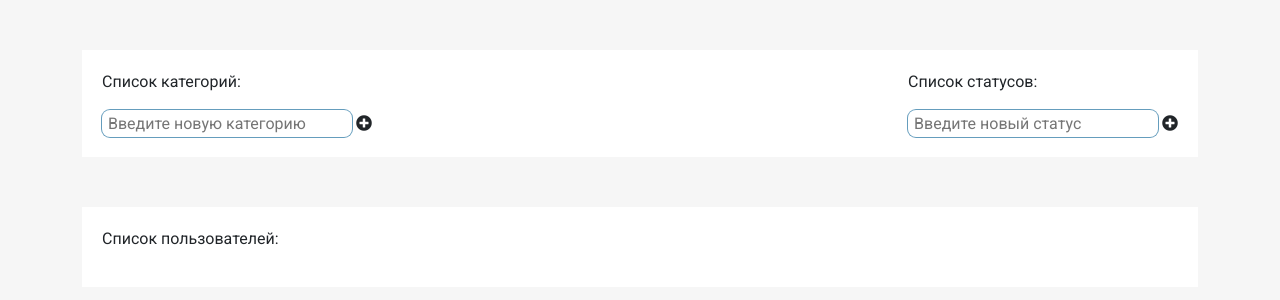
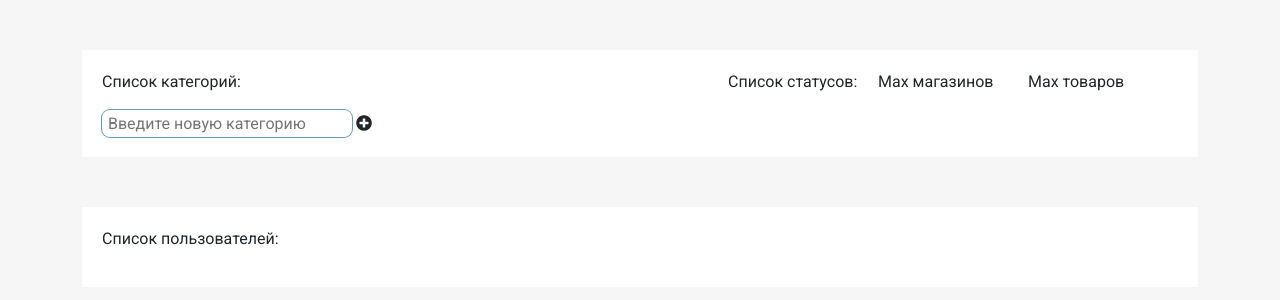
Before and after one commit to BlackFox101/WebShop, a Symfony app: template templates/user/user_admin.twig in a window 1280 px wide. Shown: the part 70-370 px from the top of the page. Run offline with Twig, Linux system fonts and the light colour scheme; the template is opened without the code that fills it, so the values that code supplies are empty; some libraries are stand-ins or nearby versions.

Commit message:
Frontend-2. список статусов

```diff
--- a/public/css/user_admin.css
+++ b/public/css/user_admin.css
@@ -54,3 +54,17 @@
     width: 200px;
     margin-left: 20px;
 }
+
+.grid-top {
+    display: grid;
+    grid-template-columns: 150px 150px 150px;
+}
+
+.status_list-item {
+    display: grid;
+    grid-template-columns: 150px 150px 150px;
+}
+
+#statuses_list {
+    padding-left: 0;
+}
--- a/public/js/user_admin.js
+++ b/public/js/user_admin.js
@@ -91,6 +91,8 @@ function initListeners() {
     addStatus.addEventListener('click', (e) => {
         onCreateListItem(newStatus.value, 'status')
     })
+
+
 }
 
 initListeners()
--- a/templates/user/user_admin.twig
+++ b/templates/user/user_admin.twig
@@ -28,22 +28,22 @@
                 </div>
             </div>
             <div>
-                <div>Список статусов:</div>
+                <div class="grid-top">
+                    <div>Список статусов:</div>
+                    <div>Max магазинов</div>
+                    <div>Max товаров</div>
+                </div>
                 <ul id="statuses_list">
                     {% if statuses %}
                         {% for status in statuses %}
                             <li class="status_list-item">
                                 <div class="statusName">{{ status.getName }}</div>
-                                <div>Max магазинов: {{ status.getShopCount }}</div>
-                                <div>Max товаров: {{ status.getProductCount }}</div>
+                                <div class="max-shops">{{ status.getShopCount }}</div>
+                                <div class="max-items">{{ status.getProductCount }}</div>
                             </li>
                         {% endfor %}
                     {% endif %}
                 </ul>
-                <div class="new-status-wrapper">
-                    <input id="new-status-input" placeholder="Введите новый статус" class="input-flex" type="text" />
-                    <i id="add-status" class="fas fa-plus-circle"></i>
-                </div>
             </div>
         </div>
         <div class="admin__bottom">
```
Also changed, not shown: templates/pages/shop/shop.html.twig (+8 -5 lines).
